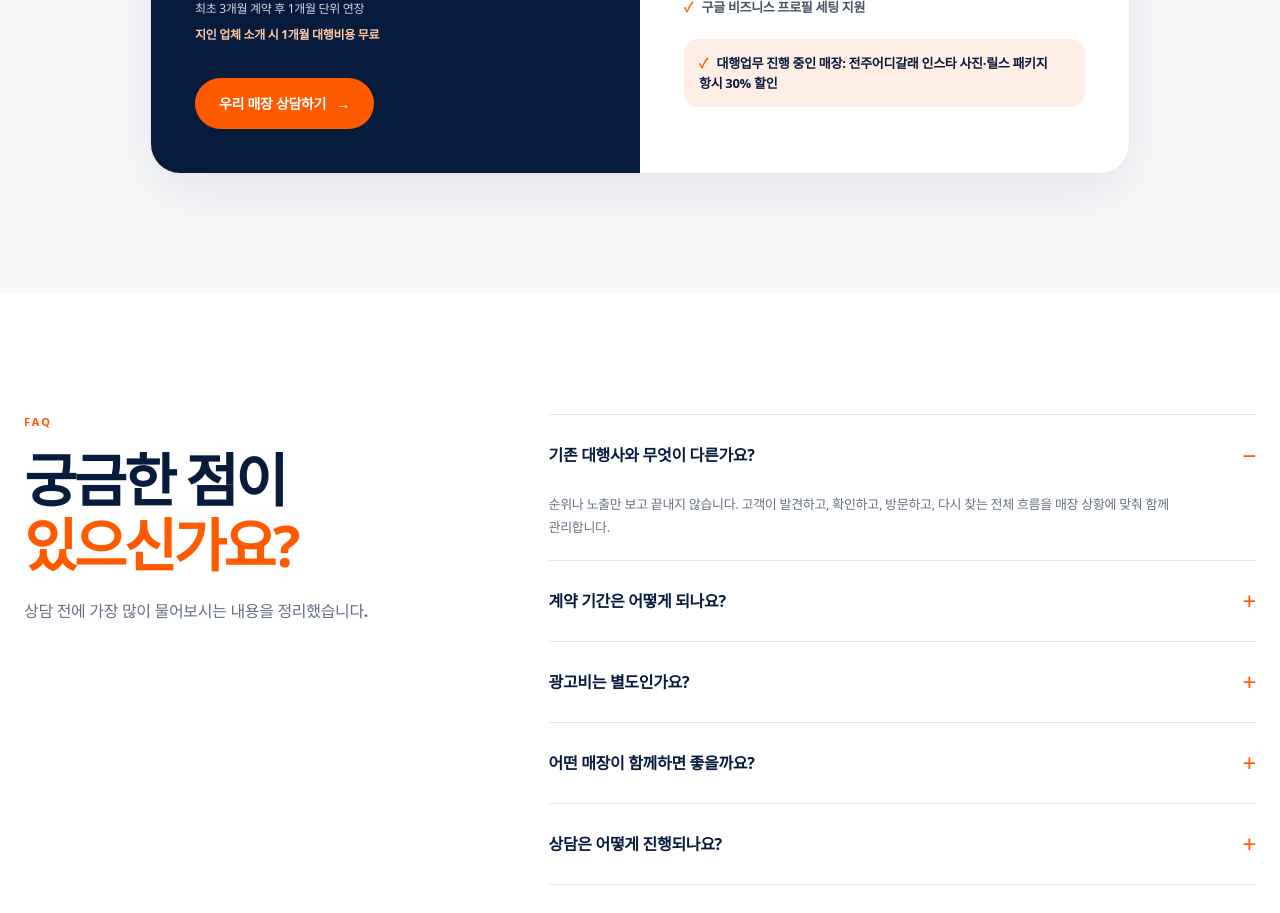
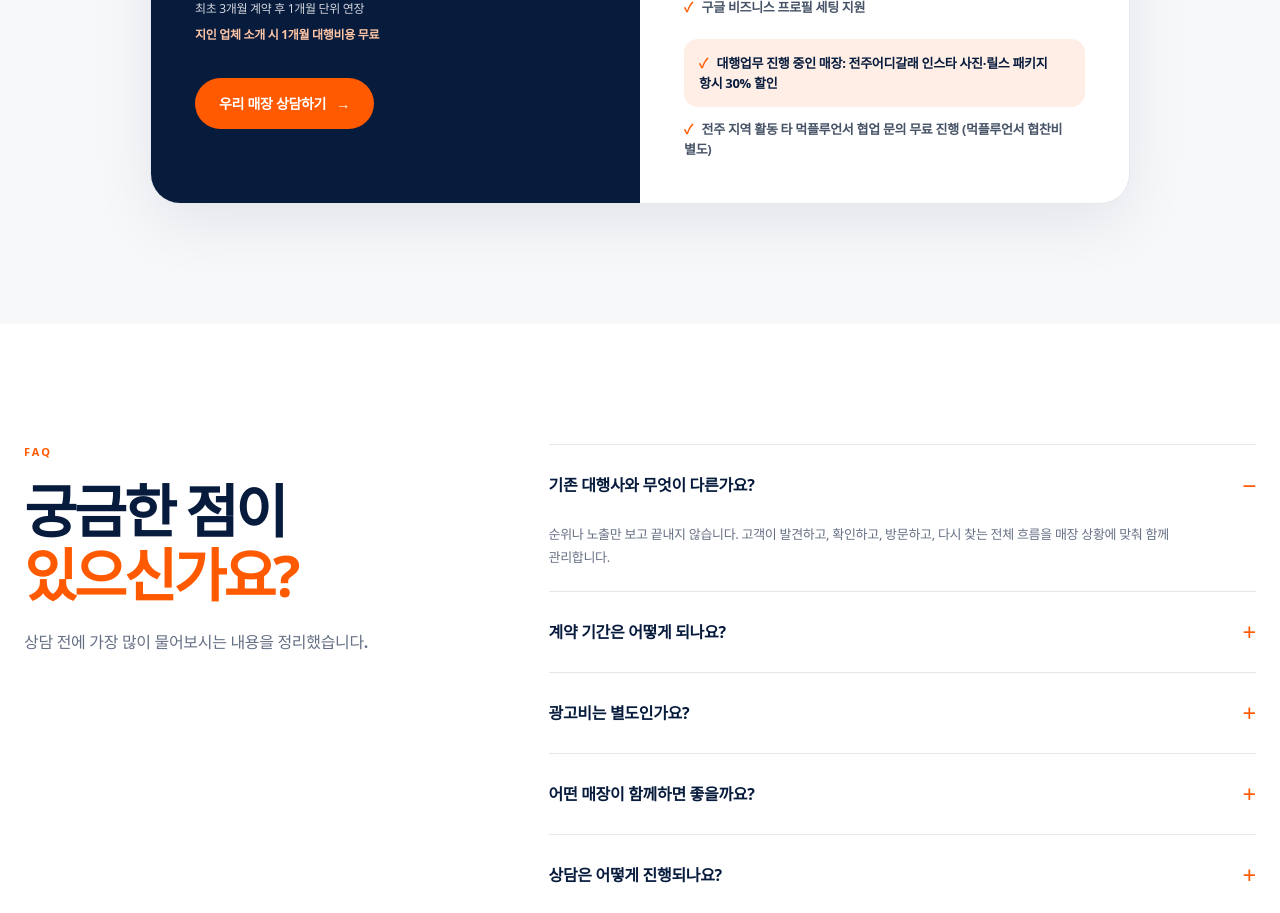
Before and after one commit to sangil92/donghaeng_company, a Next.js app: page / in a window 1280 px wide. Shown: the part 8260-9173 px from the top of the page. Built offline with nearby package versions, Linux system fonts and the light colour scheme.

Commit message:
Add local food influencer collaboration benefit

```diff
--- a/content/site.ts
+++ b/content/site.ts
@@ -82,6 +82,7 @@ export const pricing = {
     "카카오맵 세팅 지원",
     "구글 비즈니스 프로필 세팅 지원",
     "대행업무 진행 중인 매장: 전주어디갈래 인스타 사진·릴스 패키지 항시 30% 할인",
+    "전주 지역 활동 타 먹플루언서 협업 문의 무료 진행 (먹플루언서 협찬비 별도)",
   ],
 } as const;
 
```
